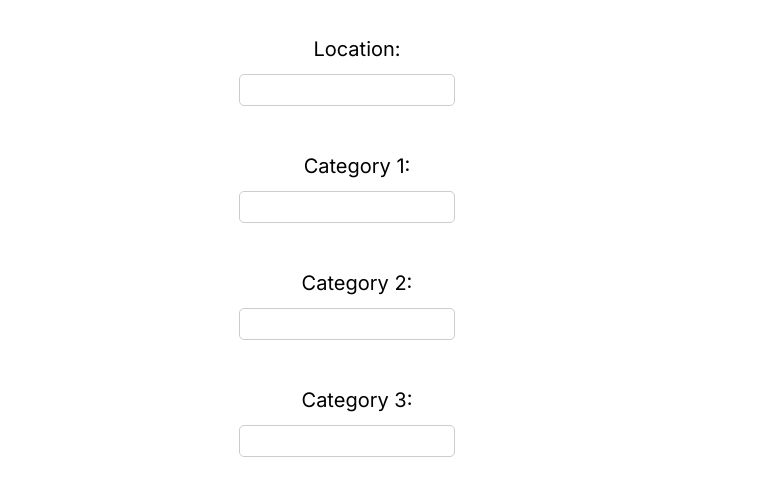
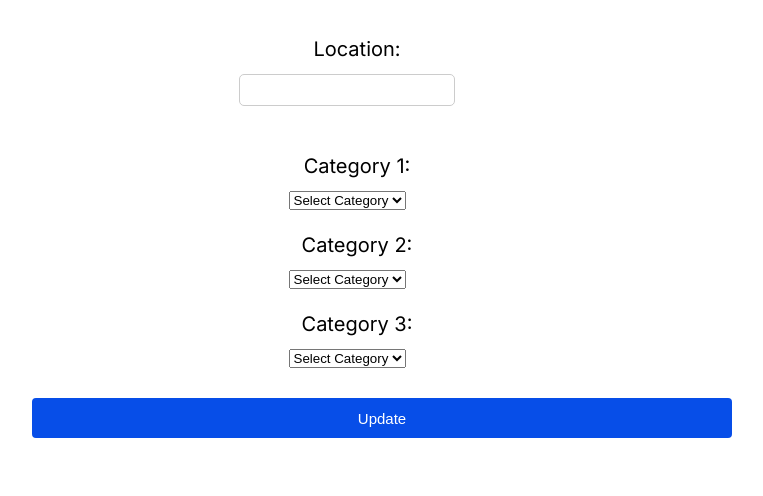
Before and after one commit to Breathing-ls-Fun/Newsfeed-app, a Django app: template user/templates/user/preferences.html in a window 1280 px wide. Shown: the part 225-721 px from the top of the page, without its empty margins (283-1046 px from the left). Run offline with Django 3.2, Linux system fonts and the light colour scheme; the template is opened without the code that fills it, so the values that code supplies are empty.

Commit message:
Added the preferences feature for reigstered users

```diff
--- a/user/static/css/preferences.css
+++ b/user/static/css/preferences.css
@@ -161,3 +161,33 @@ input[type="text"] {
     font-size: 13px;
     font-family: 'Inter', sans-serif;
 }
+
+button {
+  color: white;
+  cursor: pointer;
+  display: flex;
+  flex-direction: row;
+  justify-content: center;
+  align-items: center;
+  padding: 0px 12px;
+  gap: 6px;
+
+  width: 700px;
+  height: 40px;
+
+  /* Primary */
+
+  background: #074EE8;
+  border-radius: 4px;
+  border-color: #074EE8;
+  font-size: 15px;
+  border-style: solid;
+
+  /* Inside auto layout */
+
+  flex: none;
+  order: 4;
+  flex-grow: 0;
+  margin-top: 30px;
+  margin-left: 50px;
+}
--- a/user/templates/user/base.html
+++ b/user/templates/user/base.html
@@ -21,12 +21,28 @@
 		<nav>
             <div>
                 <ul class="list">
+                    {% if not request.user.is_authenticated %}
+                      {% if request.session.category1 %}
+                        <li class="categories"><a href="#">{{ request.session.category1 }}</a></li>
+                        <li class="categories"><a href="#">{{ request.session.category2 }}</a></li>
+                        <li class="categories"><a href="#">{{ request.session.category3 }}</a></li>
+                      {% else %}
                         <li class="categories"><a href="#">Sports</a></li>
                         <li class="categories"><a href="#">Tech</a></li>
                         <li class="categories"><a href="#">Art</a></li>
                         <li class="categories"><a href="#">Finance</a></li>
                         <li class="categories"><a href="#">Politics</a></li>
-                {% if request.user.is_authenticated %}
+                      {% endif %}
+                    {% else %}
+                      {% if request.session.category1 %}
+                        <li class="categories"><a href="#">{{ request.session.category1 }}</a></li>
+                      {% endif %}
+                      {% if request.session.category2 %}
+                        <li class="categories"><a href="#">{{ request.session.category2 }}</a></li>
+                      {% endif %}
+                      {% if request.session.category3 %}
+                        <li class="categories"><a href="#">{{ request.session.category3 }}</a></li>
+                      {% endif %}
                       <li class="categories"><a href="/user/preferences">Preferences</a></li>
                     {% endif %}
                   </ul>
--- a/user/templates/user/preferences.html
+++ b/user/templates/user/preferences.html
@@ -9,41 +9,42 @@
   <link rel="stylesheet" href="https://cdnjs.cloudflare.com/ajax/libs/font-awesome/4.7.0/css/font-awesome.min.css">
   <link rel="stylesheet" href="{% static 'css/preferences.css' %}">
 
-
   <div class="name">
     <div id="preferences-heading">Preferences</div>
   </div>
+  <form action="{% url 'preferences' %}" class="preferences-form" method="POST">
+    {% csrf_token %}
 
-  <div class="preferences-form">
     <label for="location">Location:</label>
     <input type="text" id="location" name="location" style="margin-right: 20px;">
     <br>
     <label for="category1">Category 1:</label>
-    <input type="text" id="category1" name="category1" style="margin-right: 20px;">
+    <select id="category1" name="category1" class="input-field" style="margin-right: 20px;">
+      <option value="" disabled selected>Select Category</option>
+      {% for category in user_categories %}
+        <option value="{{ category }}" {% if request.session.category1 == category %} selected {% endif %}>{{ category }}</option>
+      {% endfor %}
+    </select>
     <br>
     <label for="category2">Category 2:</label>
-    <input type="text" id="category2" name="category2" style="margin-right: 20px;">
+    <select id="category2" name="category2" class="input-field" style="margin-right: 20px;">
+      <option value="" disabled selected>Select Category</option>
+      {% for category in user_categories %}
+        {% if request.session.category1 != category %}
+          <option value="{{ category }}" {% if request.session.category2 == category %} selected {% endif %}>{{ category }}</option>
+        {% endif %}
+      {% endfor %}
+    </select>
     <br>
     <label for="category3">Category 3:</label>
-    <input type="text" id="category3" name="category3" style="margin-right: 20px;">
-  </div>
+    <select id="category3" name="category3" class="input-field" style="margin-right: 20px;">
+      <option value="" disabled selected>Select Category</option>
+      {% for category in user_categories %}
+        {% if request.session.category1 != category and request.session.category2 != category %}
+          <option value="{{ category }}" {% if request.session.category3 == category %} selected {% endif %}>{{ category }}</option>
+        {% endif %}
+      {% endfor %}
+    </select>
+    <button type="submit">Update</button>
+  </form>
 {% endblock %}
-
-    <main>
-      <div class="name">
-        <h2 id="preferences-heading">Preferences</h2>
-      </div>
-      <div class="preferences-form">
-        <label for="location">Location:</label>
-        <input type="text" id="location" name="location" style="margin-right: 20px;">
-        <br>
-        <label for="category1">Category 1:</label>
-        <input type="text" id="category1" name="category1" style="margin-right: 20px;">
-        <br>
-        <label for="category2">Category 2:</label>
-        <input type="text" id="category2" name="category2" style="margin-right: 20px;">
-        <br>
-        <label for="category3">Category 3:</label>
-        <input type="text" id="category3" name="category3" style="margin-right: 20px;">
-			</div>
-    </main>
```
Also changed, not shown: templates/home.html (+1 -35 lines), user/views.py (+21 -1 lines). Lines whose indentation alone changed are shown as unchanged.
